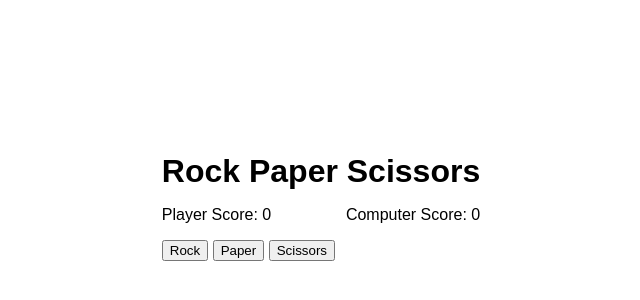
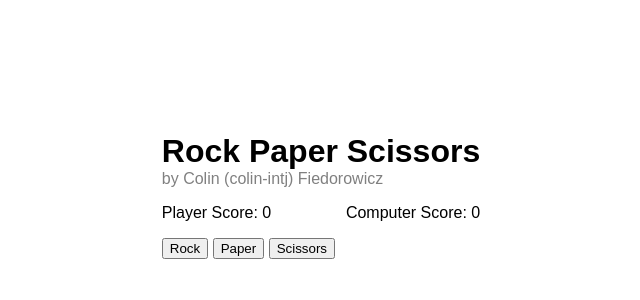
Before and after one commit to colin-intj/rock-paper-scissors, a plain HTML site: page index.html in a window 1280 px wide. Shown: the part 204-504 px from the top of the page, without its empty margins (319-959 px from the left). Drawn offline with Linux system fonts and the light colour scheme.

Commit message:
Add and style authorship information

```diff
--- a/css/styles.css
+++ b/css/styles.css
@@ -29,6 +29,10 @@ body {
   white-space: nowrap;
 }
 
-h1 {
-  margin-bottom: 0;
+header > * {
+  margin: 0;
 }
+
+header > p {
+  color: #808080;
+}
--- a/index.html
+++ b/index.html
@@ -9,7 +9,10 @@
   </head>
   <body>
     <div class="content-container">
-      <h1>Rock Paper Scissors</h1>
+      <header>
+        <h1>Rock Paper Scissors</h1>
+        <p>by Colin (colin-intj) Fiedorowicz</p>
+      </header>
       <main>
         <section id="scores">
           <p data-player="player">Player Score: <span></span></p>
```
